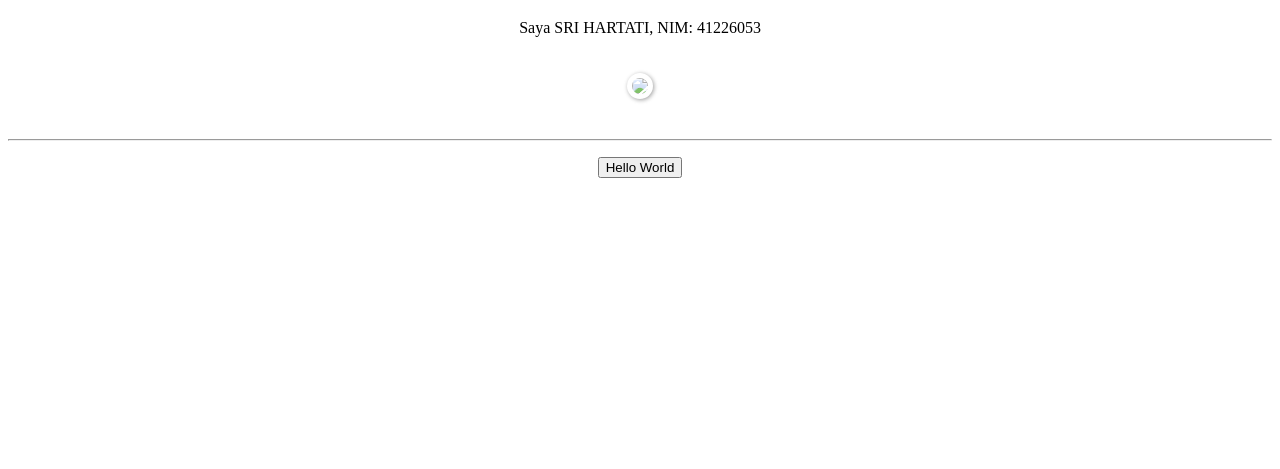
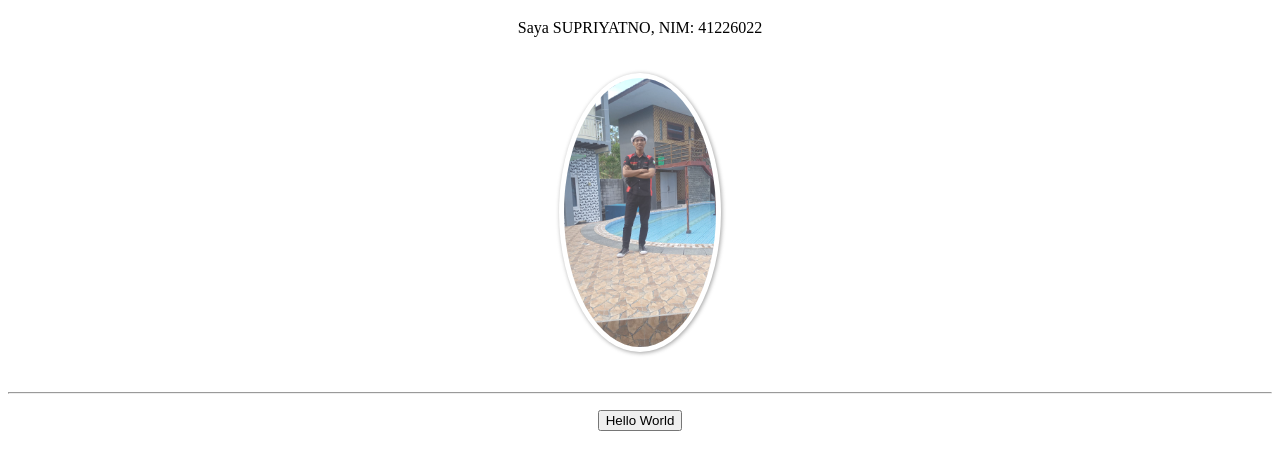
Before and after one commit to ajatscell/supriyatno_41226022.github.io, a plain HTML site: page index.html in a window 1280 px wide. Shown: the part 61-530 px from the top of the page. Drawn offline with Linux system fonts and the light colour scheme.

Commit message:
Update index.html

```diff
--- a/index.html
+++ b/index.html
@@ -32,11 +32,11 @@
 </head>
 <body>
 <h1 align="center">Hallo Word HTML</h1>
-<p align="center">Saya SRI HARTATI, NIM: 41226053</p>
+<p align="center">Saya SUPRIYATNO, NIM: 41226022</p>
 
-<p align="center"><img src="profil_ukthti.jpeg"></p>
+<p align="center"><img src="profile.jpeg"></p>
 
 <hr>
-<p align="center"><button onclick="alert('Hallo Javascript!Saya [SRI HARTATI] nim [41226053] sedang belajar membuat web!')">Hello World</button></p>
+<p align="center"><button onclick="alert('Hallo Javascript!Saya [SUPRIYATNO] nim [41226022] sedang belajar membuat web!')">Hello World</button></p>
 </body>
 </html>
```
